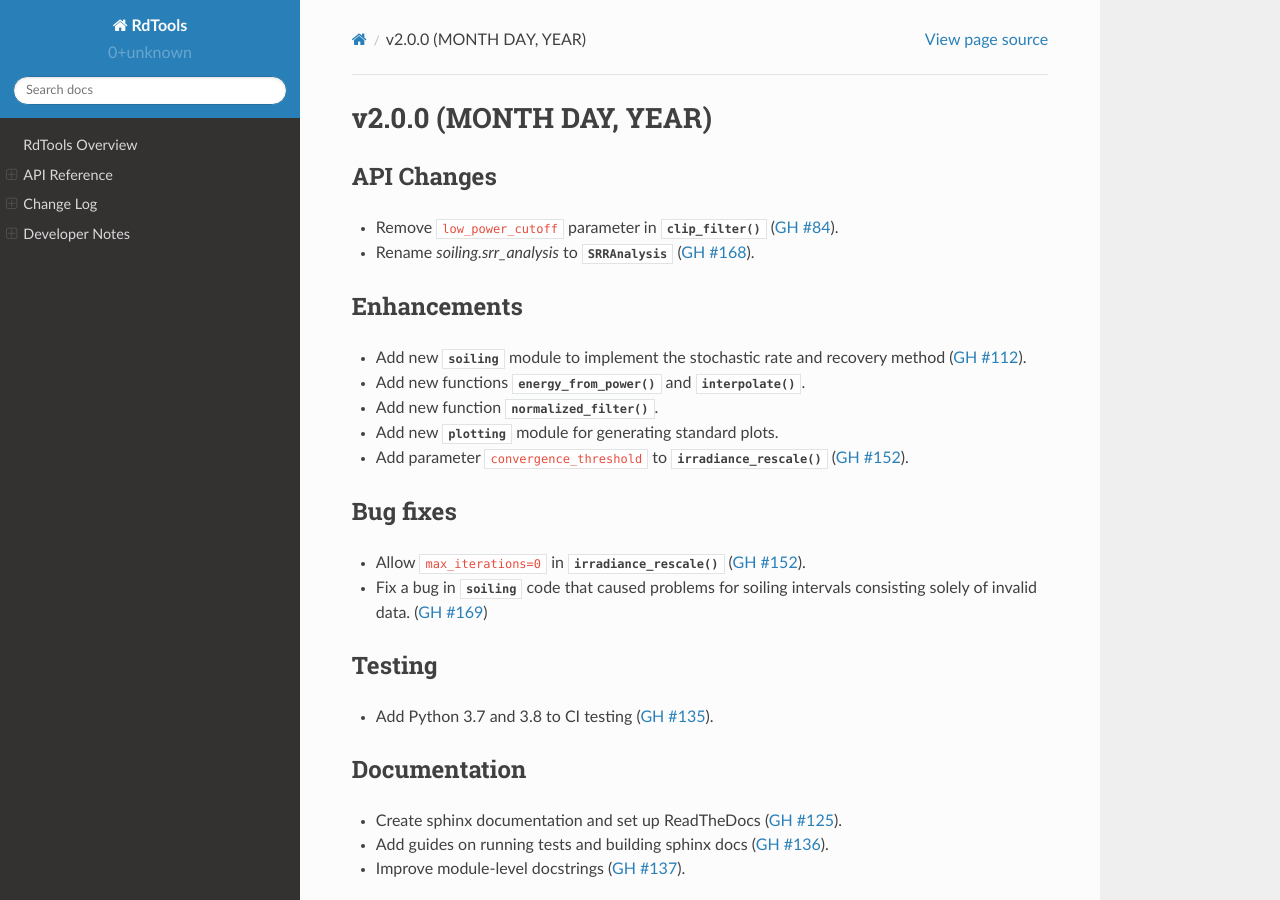
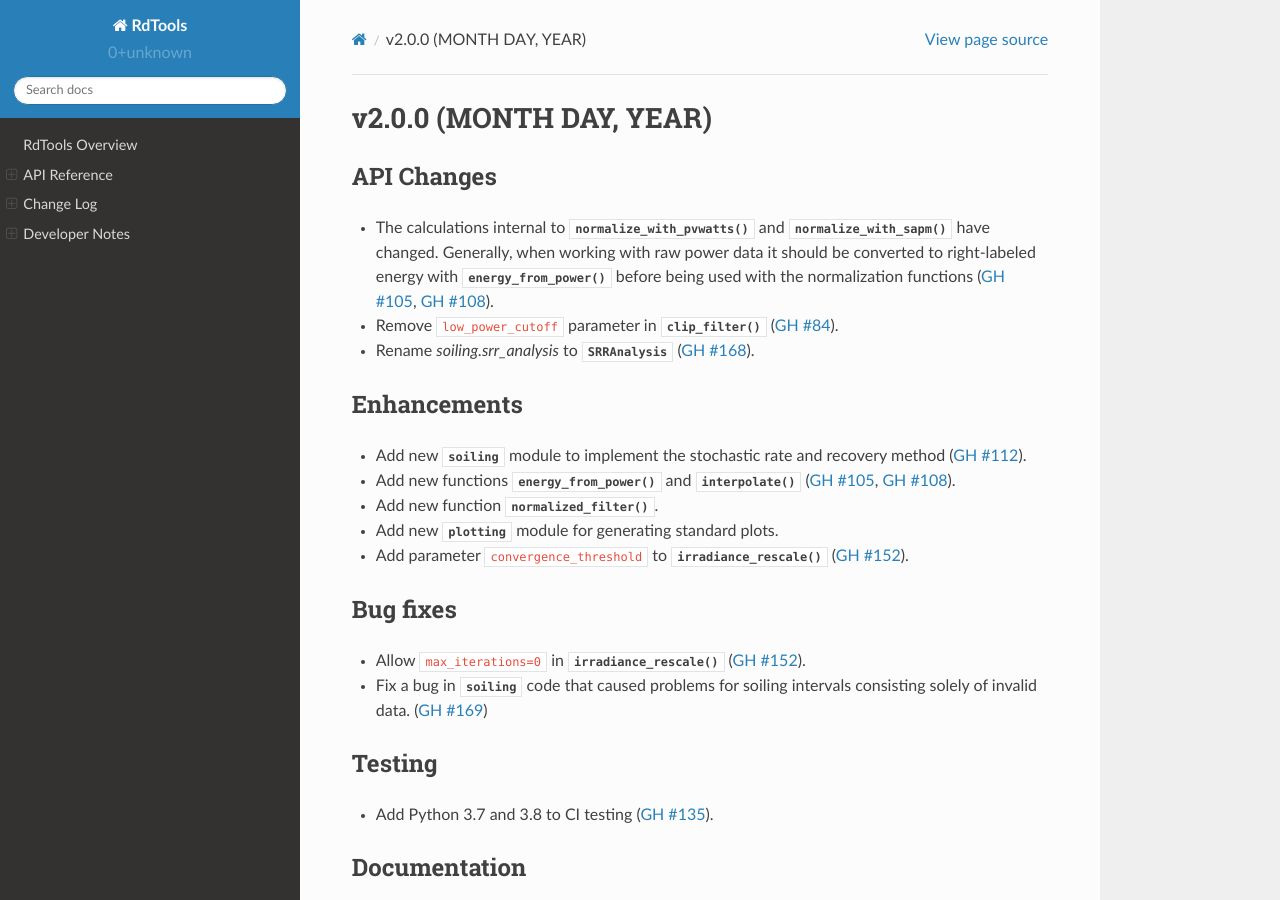
Before and after one commit to NREL/rdtools, a Sphinx documentation site: the page built from docs/sphinx/source/changelog/v2.0.0.rst, in a window 1280 px wide and 900 px high. Built offline with Sphinx 7.4.7 and the Read the Docs theme 2.0.0, drawn with Linux system fonts in a browser that asks for light colours; pages that are not in the unit, such as notebooks, are missing from menus.

Commit message:
changelog for energy_from_power, normalize_with_x (#172)
* changelog for energy_from_power, normalize_with_x

* revise changelog

```diff
--- a/docs/sphinx/source/changelog/v2.0.0.rst
+++ b/docs/sphinx/source/changelog/v2.0.0.rst
@@ -4,6 +4,11 @@ v2.0.0 (MONTH DAY, YEAR)
 
 API Changes
 -----------
+* The calculations internal to :py:func:`~rdtools.normalization.normalize_with_pvwatts`
+  and :py:func:`~rdtools.normalization.normalize_with_sapm` have changed.
+  Generally, when working with raw power data it should be converted to
+  right-labeled energy with :py:func:`~rdtools.normalization.energy_from_power`
+  before being used with the normalization functions (:pull:`105`, :pull:`108`).
 * Remove ``low_power_cutoff`` parameter in :py:func:`~rdtools.filtering.clip_filter` (:issue:`84`).
 * Rename `soiling.srr_analysis` to :py:class:`~rdtools.soiling.SRRAnalysis` (:pull:`168`).
 
@@ -12,7 +17,7 @@ Enhancements
 * Add new :py:mod:`~rdtools.soiling` module to implement the stochastic rate and
   recovery method (:pull:`112`).
 * Add new functions :py:func:`~rdtools.normalization.energy_from_power` and
-  :py:func:`~rdtools.normalization.interpolate`.
+  :py:func:`~rdtools.normalization.interpolate` (:pull:`105`, :pull:`108`).
 * Add new function :py:func:`~rdtools.filtering.normalized_filter`.
 * Add new :py:mod:`~rdtools.plotting` module for generating standard plots.
 * Add parameter ``convergence_threshold`` to
```
